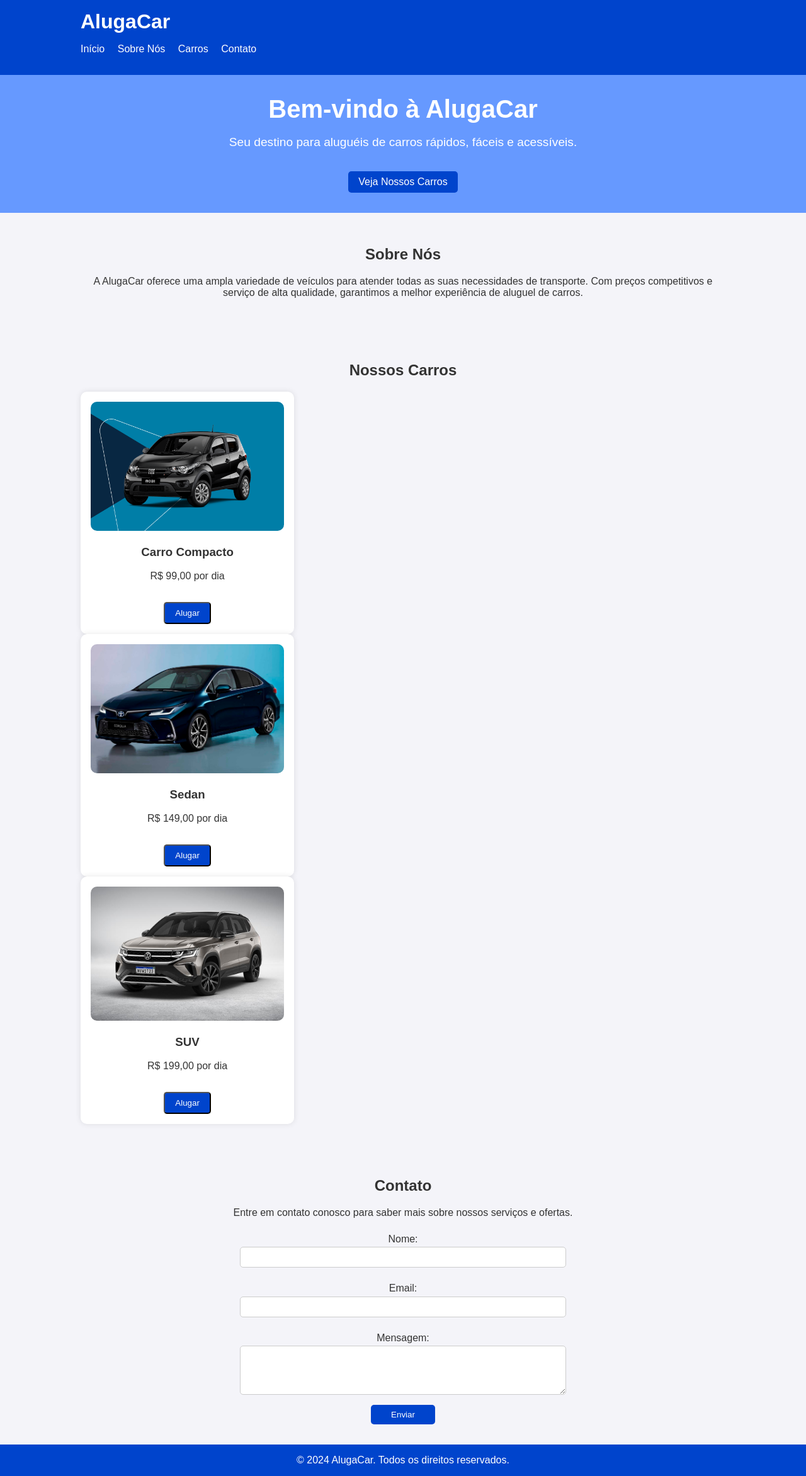
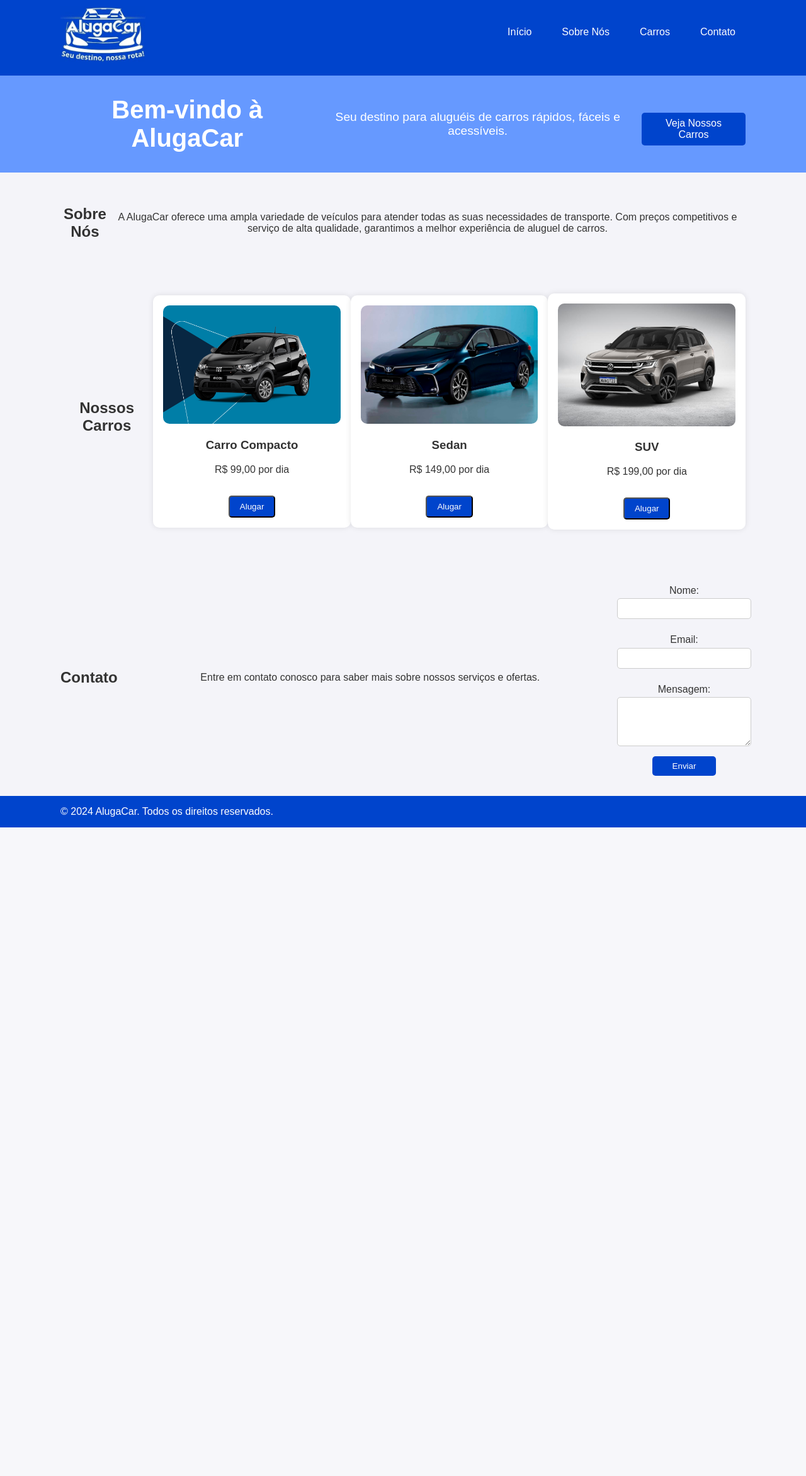
Before and after one commit to AlugaCar/alugacar, a PHP site: page /locadora.html in a window 1280 px wide. Shown: the whole page at 63% size. After the commit the page ends 1314 px from the top, so only its background shows below. Run offline with PHP 8.4, Linux system fonts and the light colour scheme.

Commit message:
Adição da logo e Mudanças no site

```diff
--- a/site/locadora.html
+++ b/site/locadora.html
@@ -9,12 +9,20 @@
 <body>
     <header>
         <div class="container">
-            <h1>AlugaCar</h1>
+            <div class="logo">
+                <img src="img/logooo.jpg" alt="">
+            </div>
             <nav>
                 <ul>
                     <li><a href="#home">Início</a></li>
                     <li><a href="#sobre">Sobre Nós</a></li>
-                    <li><a href="#carros">Carros</a></li>
+                    <li><a href="#carros">Carros</a>
+                        <ul class="dropdown">
+                            <li><a href="#">Compactos</a></li>
+                            <li><a href="#">Sedans</a></li>
+                            <li><a href="#">SUVs</a></li>
+                        </ul>
+                    </li>
                     <li><a href="#contato">Contato</a></li>
                 </ul>
             </nav>
--- a/site/styles.css
+++ b/site/styles.css
@@ -8,34 +8,64 @@ body {
 }
 
 .container {
-    width: 80%;
+    width: 85%;
     margin: 0 auto;
+    display: flex;
+    justify-content: space-between;
+    align-items: center;
 }
 
 header {
     background-color: #0044cc;
     color: #fff;
-    padding: 1rem 0;
+    padding: 0rem 0;
+    width: 100%;
+    height: 120px;
 }
 
-header h1 {
-    margin: 0;
-    padding: 0;
+.logo img {
+    max-width: 135px;
+    margin-top: 10px;
 }
 
 nav ul {
     list-style: none;
     padding: 0;
+    display: flex;
+    gap: 1rem;
 }
 
 nav ul li {
-    display: inline;
-    margin-right: 1rem;
+    position: relative;
 }
 
 nav ul li a {
     color: #fff;
     text-decoration: none;
+    padding: 0.5rem 1rem;
+    display: block;
+}
+
+nav ul li .dropdown {
+    display: none;
+    position: absolute;
+    background-color: #0044cc;
+    top: 100%;
+    left: 0;
+    list-style: none;
+    padding: 0;
+    margin: 0;
+    border-radius: 0 0 5px 5px;
+    box-shadow: 0 2px 10px rgba(0, 0, 0, 0.1);
+}
+
+nav ul li .dropdown li a {
+    padding: 0.5rem 1rem;
+    white-space: nowrap;
+}
+
+nav ul li:hover .dropdown {
+    display: block;
 }
 
 .hero {
@@ -72,6 +102,8 @@ nav ul li a {
 .car-list {
     display: flex;
     justify-content: space-around;
+    gap: 1rem;
+    flex-wrap: wrap;
 }
 
 .car-item {
@@ -81,6 +113,7 @@ nav ul li a {
     box-shadow: 0 0 10px rgba(0, 0, 0, 0.1);
     width: 30%;
     text-align: center;
+    margin-bottom: 1rem;
 }
 
 .car-item img {
```
Also changed, not shown: site/img/logooo.jpg (added).
